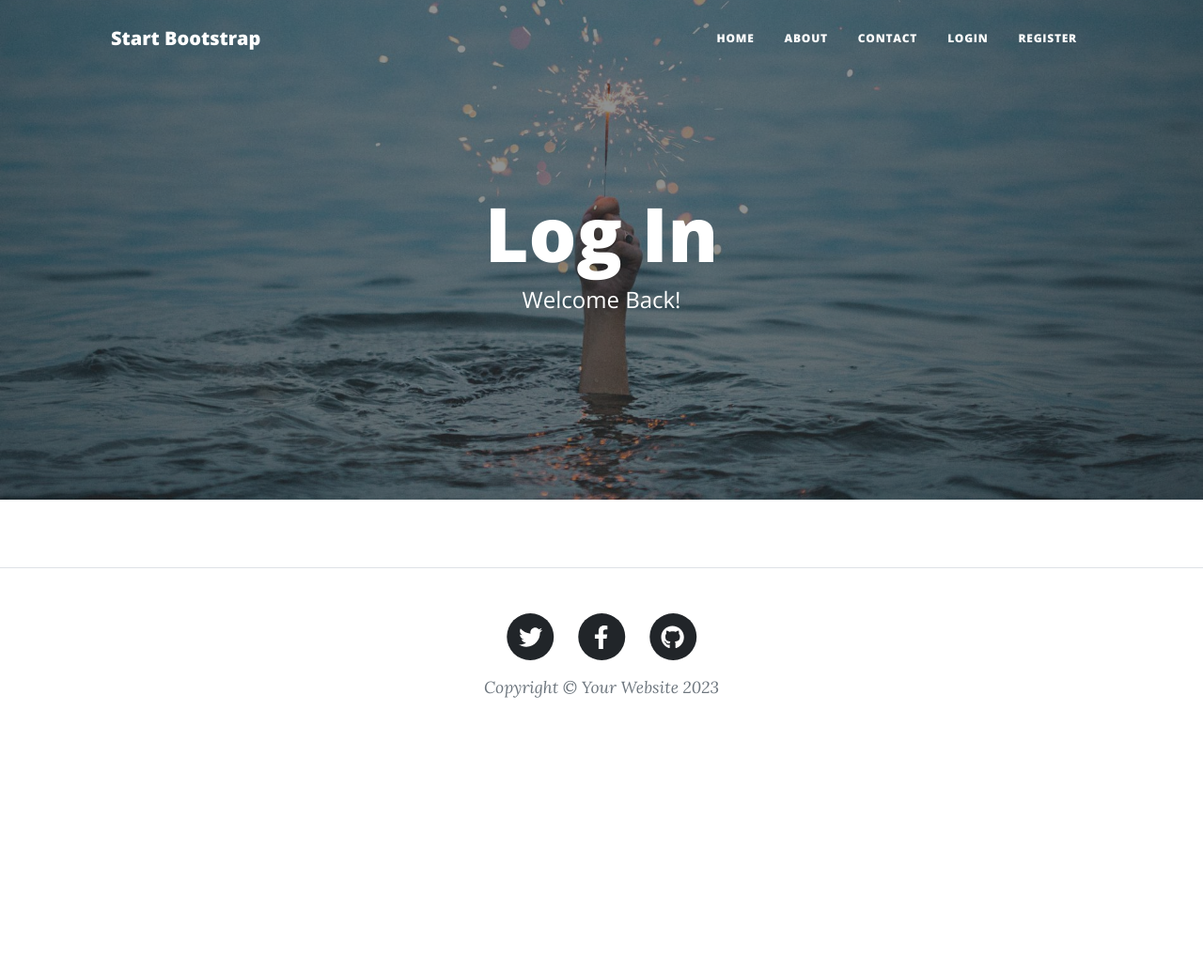
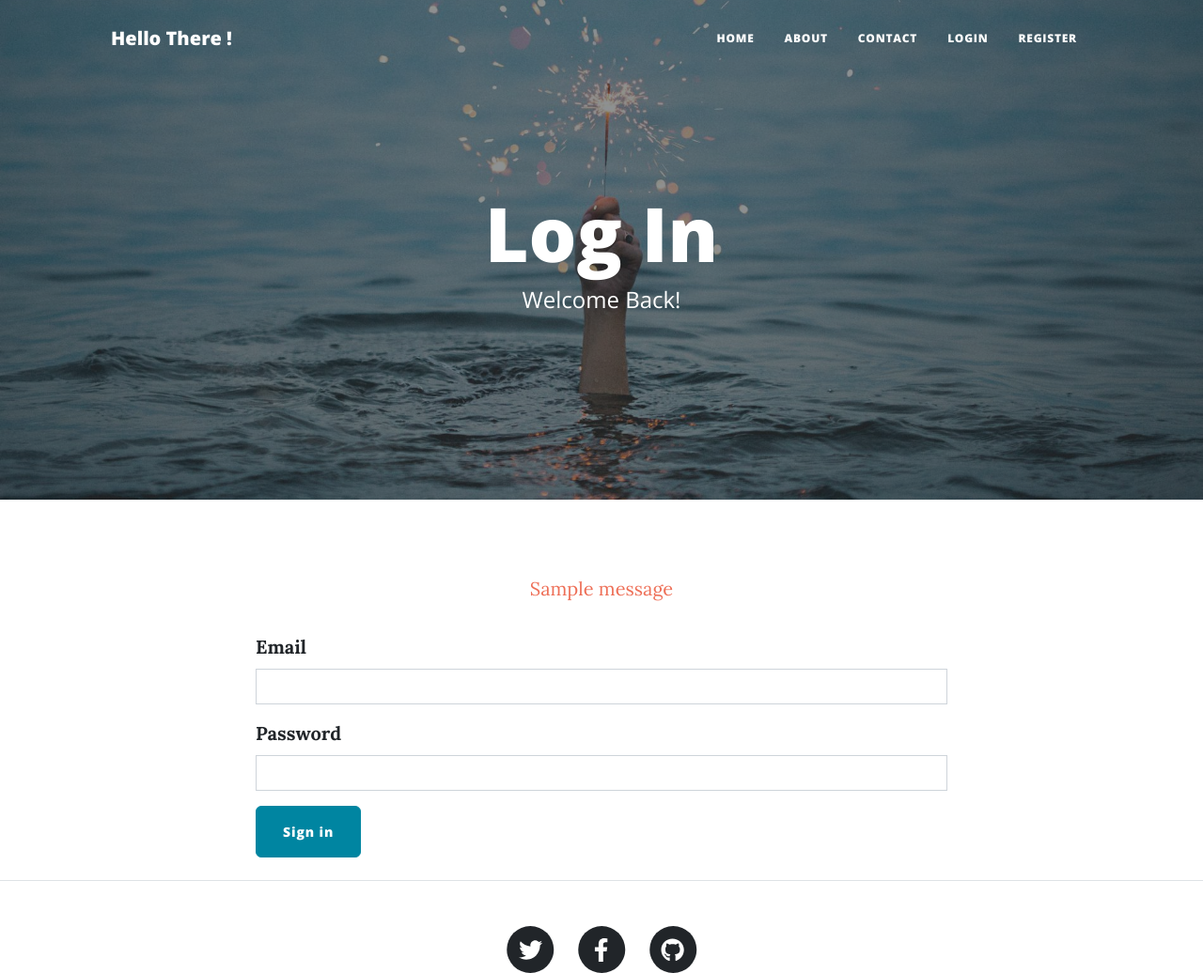
Before and after one commit to Balaji-B-GIT/Blog-Capstone-Project, a Flask app: page /login in a window 1280 px wide. Shown: the top 1036 px of the page at 94% size. Before the commit the page ends 743 px from the top, so only its background shows below. Run offline with Flask 3, Linux system fonts and the light colour scheme; one stand-in notice (Sample message) is shown; some libraries are stand-ins or nearby versions.

Commit message:
Added Admin, Users logins and Registrations

```diff
--- a/forms.py
+++ b/forms.py
@@ -13,7 +13,7 @@ class CreatePostForm(FlaskForm):
     submit = SubmitField("Submit Post")
 
 
-# TODO: Create a RegisterForm to register new users
+
 class RegisterForm(FlaskForm):
     name = StringField("Name",validators = [DataRequired()])
     email = EmailField("Email",validators = [DataRequired()])
@@ -21,7 +21,7 @@ class RegisterForm(FlaskForm):
     submit = SubmitField("Sign Up")
 
 
-# TODO: Create a LoginForm to login existing users
+
 class LoginForm(FlaskForm):
     email = EmailField("Email",validators=[DataRequired()])
     password = PasswordField("Password",validators=[DataRequired()])
--- a/main.py
+++ b/main.py
@@ -1,6 +1,6 @@
 from datetime import date
 
-from flask import Flask, abort, render_template, redirect, url_for, flash
+from flask import Flask, abort, render_template, redirect, url_for, flash, request
 from flask_bootstrap import Bootstrap5
 from flask_ckeditor import CKEditor
 # from flask_gravatar import Gravatar
@@ -11,7 +11,7 @@ from sqlalchemy import Integer, String, Text
 from functools import wraps
 from werkzeug.security import generate_password_hash, check_password_hash
 # Import your forms from the forms.py
-from forms import CreatePostForm, RegisterForm
+from forms import CreatePostForm, RegisterForm, LoginForm
 
 
 '''
@@ -32,7 +32,7 @@ app.config['SECRET_KEY'] = '8BYkEfBA6O6donzWlSihBXox7C0sKR6b'
 ckeditor = CKEditor(app)
 Bootstrap5(app)
 
-# TODO: Configure Flask-Login
+# Configure Flask-Login
 login_manager = LoginManager()
 login_manager.init_app(app)
 
@@ -47,6 +47,19 @@ db.init_app(app)
 def load_user(user_id):
     return db.get_or_404(Users, user_id)
 
+
+# python decoration
+def admin_only(func):
+    @wraps(func)
+    def decorated_function(*args, **kwargs):
+        if current_user.get_id() != '1':
+            return abort(403)
+        return func(*args, **kwargs)
+    return decorated_function
+
+
+
+
 # CONFIGURE TABLES
 class BlogPost(db.Model):
     __tablename__ = "blog_posts"
@@ -59,7 +72,7 @@ class BlogPost(db.Model):
     img_url: Mapped[str] = mapped_column(String(250), nullable=False)
 
 
-# TODO: Create a User table for all your registered users.
+
 class Users(UserMixin,db.Model):
     __tablename__ = "users"
     id: Mapped[int] = mapped_column(Integer, primary_key=True)
@@ -73,7 +86,6 @@ with app.app_context():
     db.create_all()
 
 
-# TODO: Use Werkzeug to hash the user's password when creating a new user.
 @app.route('/register',methods=["POST","GET"])
 def register():
     form = RegisterForm()
@@ -92,17 +104,37 @@ def register():
             db.session.add(new_user)
             db.session.commit()
             login_user(new_user)
-            return redirect(url_for("get_all_posts",logged_in = True))
+            return redirect(url_for("get_all_posts"))
         else:
-            flash("User already exists")
+            flash("User already exists, Please Login!")
+            return redirect(url_for("login"))
 
     return render_template("register.html",register_form = form)
 
 
-# TODO: Retrieve a user from the database based on their email.
-@app.route('/login')
+
+@app.route('/login',methods=["POST","GET"])
 def login():
-    return render_template("login.html")
+    form = LoginForm()
+    if form.validate_on_submit():
+        email = form.data.get("email")
+        password = form.data.get("password")
+        user_exist = db.session.execute(db.select(Users).where(Users.email == email)).scalar()
+        # Shorter way below
+        # if user_exist and check_password_hash(user_exist.password,password):
+        #     login_user(user_exist)
+        #     return redirect(url_for("get_all_posts",logged_in = True))
+        # else:
+        #     flash("User doesn't exist or Password is in correct")
+        if not user_exist:
+            flash("User doesn't exist")
+        else:
+            if check_password_hash(user_exist.password, password):
+                login_user(user_exist)
+                return redirect(url_for('get_all_posts'))
+            else:
+                flash("Incorrect password")
+    return render_template("login.html",login_form = form)
 
 
 @app.route('/logout')
@@ -124,8 +156,8 @@ def show_post(post_id):
     return render_template("post.html", post=requested_post)
 
 
-# TODO: Use a decorator so only an admin user can create a new post
 @app.route("/new-post", methods=["GET", "POST"])
+@admin_only
 def add_new_post():
     form = CreatePostForm()
     if form.validate_on_submit():
@@ -143,8 +175,8 @@ def add_new_post():
     return render_template("make-post.html", form=form)
 
 
-# TODO: Use a decorator so only an admin user can edit a post
 @app.route("/edit-post/<int:post_id>", methods=["GET", "POST"])
+@admin_only
 def edit_post(post_id):
     post = db.get_or_404(BlogPost, post_id)
     edit_form = CreatePostForm(
@@ -165,8 +197,9 @@ def edit_post(post_id):
     return render_template("make-post.html", form=edit_form, is_edit=True)
 
 
-# TODO: Use a decorator so only an admin user can delete a post
+
 @app.route("/delete/<int:post_id>")
+@admin_only
 def delete_post(post_id):
     post_to_delete = db.get_or_404(BlogPost, post_id)
     db.session.delete(post_to_delete)
--- a/templates/header.html
+++ b/templates/header.html
@@ -8,7 +8,7 @@
     />
     <meta name="description" content="" />
     <meta name="author" content="" />
-    <title>Angela's Blog</title>
+    <title>Balaji's Blog</title>
     {% block styles %}
     <!-- Loaded Bootstrap-Flask CSS here -->
     {{ bootstrap.load_css() }}
@@ -44,7 +44,11 @@
     <!-- Navigation-->
     <nav class="navbar navbar-expand-lg navbar-light" id="mainNav">
       <div class="container px-4 px-lg-5">
-        <a class="navbar-brand" href="/">Start Bootstrap</a>
+        {% if current_user.is_authenticated %}
+          <a class="navbar-brand" href="/">Hello {{ current_user.name }} !</a>
+        {% else %}
+          <a class="navbar-brand" href="/">Hello There !</a>
+        {% endif %}
         <button
           class="navbar-toggler"
           type="button"
@@ -80,7 +84,7 @@
                 >Contact</a
               >
             </li>
-            <!-- TODO: Only show Login/Register if user is logged out. Otherwise show "Log Out" -->
+            <!-- Only show Login/Register if user is logged out. Otherwise show "Log Out" -->
             {% if not current_user.is_authenticated %}
               <li class="nav-item">
                 <a
--- a/templates/login.html
+++ b/templates/login.html
@@ -1,5 +1,5 @@
-{% from "bootstrap5/form.html" import render_form %} {% block content %} {%
-include "header.html" %}
+{% from "bootstrap5/form.html" import render_form %} {% block content %}
+{%include "header.html" %}
 
 <!-- Page Header -->
 <header
@@ -21,9 +21,18 @@ include "header.html" %}
 <main class="mb-4">
   <div class="container">
     <div class="row">
-      <!-- TODO: add a flash message here for users registering twice -->
       <div class="col-lg-8 col-md-10 mx-auto">
-        <!--TODO: render login form here-->
+        <!--Show flash message/error message-->
+        <div class="flash">
+          {% with messages = get_flashed_messages() %}
+            {% if messages %}
+              {% for message in messages %}
+                <p> {{ message }} </p>
+              {% endfor %}
+            {% endif %}
+          {% endwith %}
+        </div>
+        {{ render_form(login_form) }}
       </div>
     </div>
   </div>
--- a/templates/post.html
+++ b/templates/post.html
@@ -25,8 +25,8 @@
     <div class="row gx-4 gx-lg-5 justify-content-center">
       <div class="col-md-10 col-lg-8 col-xl-7">
         {{ post.body|safe }}
-        <!--TODO: Only show Edit Post button if user id is 1 (admin user) -->
-        {% if user_id == 1 %}
+        <!--Only show Edit Post button if user id is 1 (admin user) -->
+        {% if current_user.get_id() == '1' %}
           <div class="d-flex justify-content-end mb-4">
             <a
               class="btn btn-primary float-right"
--- a/templates/register.html
+++ b/templates/register.html
@@ -22,13 +22,16 @@
   <div class="container">
     <div class="row">
       <div class="col-lg-8 col-md-10 mx-auto">
+        <div class="flash">
+          <!--show flash message/error message-->
           {% with messages = get_flashed_messages() %}
             {% if messages %}
               {% for message in messages %}
-              <p style="color:Tomato;"> {{ message }} </p>
+                <p> {{ message }} </p>
               {% endfor %}
             {% endif %}
           {% endwith %}
+        </div>
         {{ render_form(register_form) }}
       </div>
     </div>
```
Also changed, not shown: templates/index.html (+4 -4 lines), templates/make-post.html (+4 -4 lines), instance/posts.db. Lines whose indentation alone changed are shown as unchanged.
